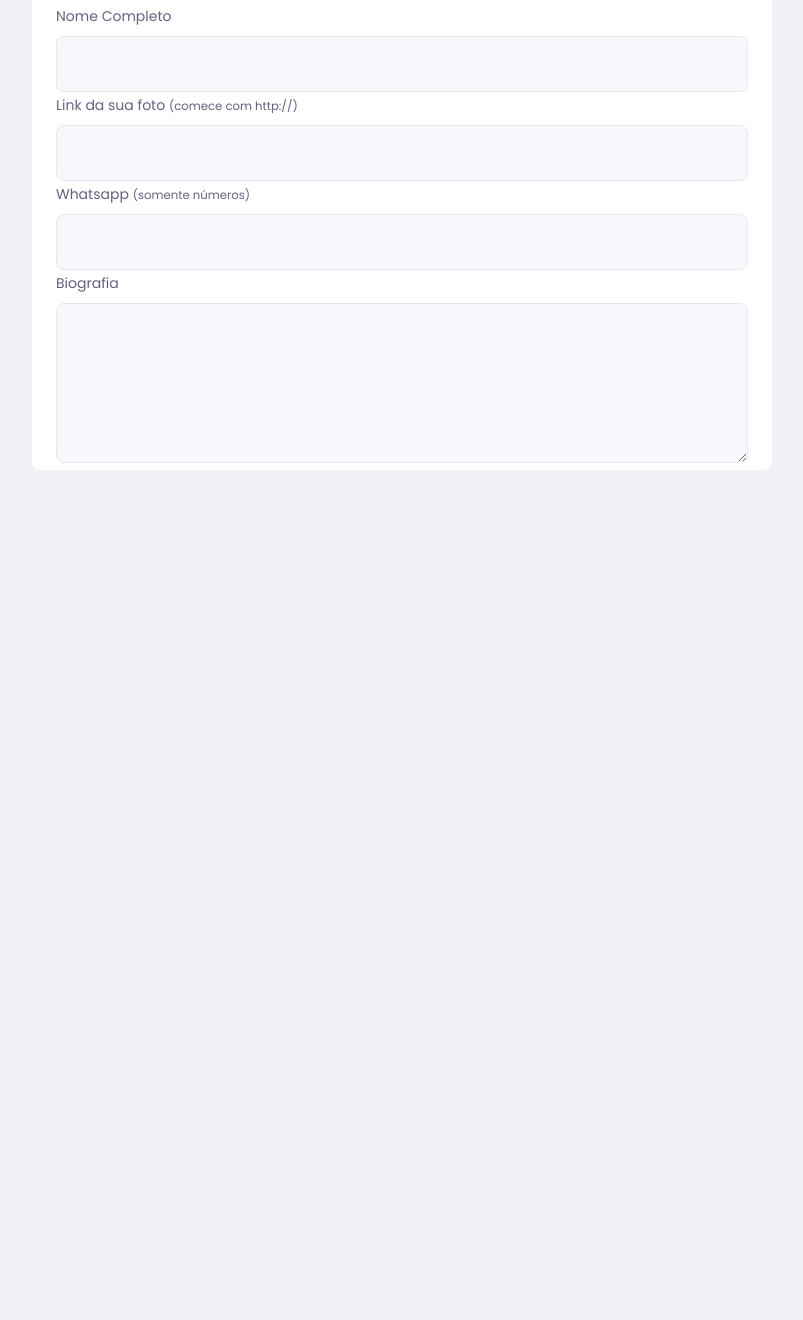
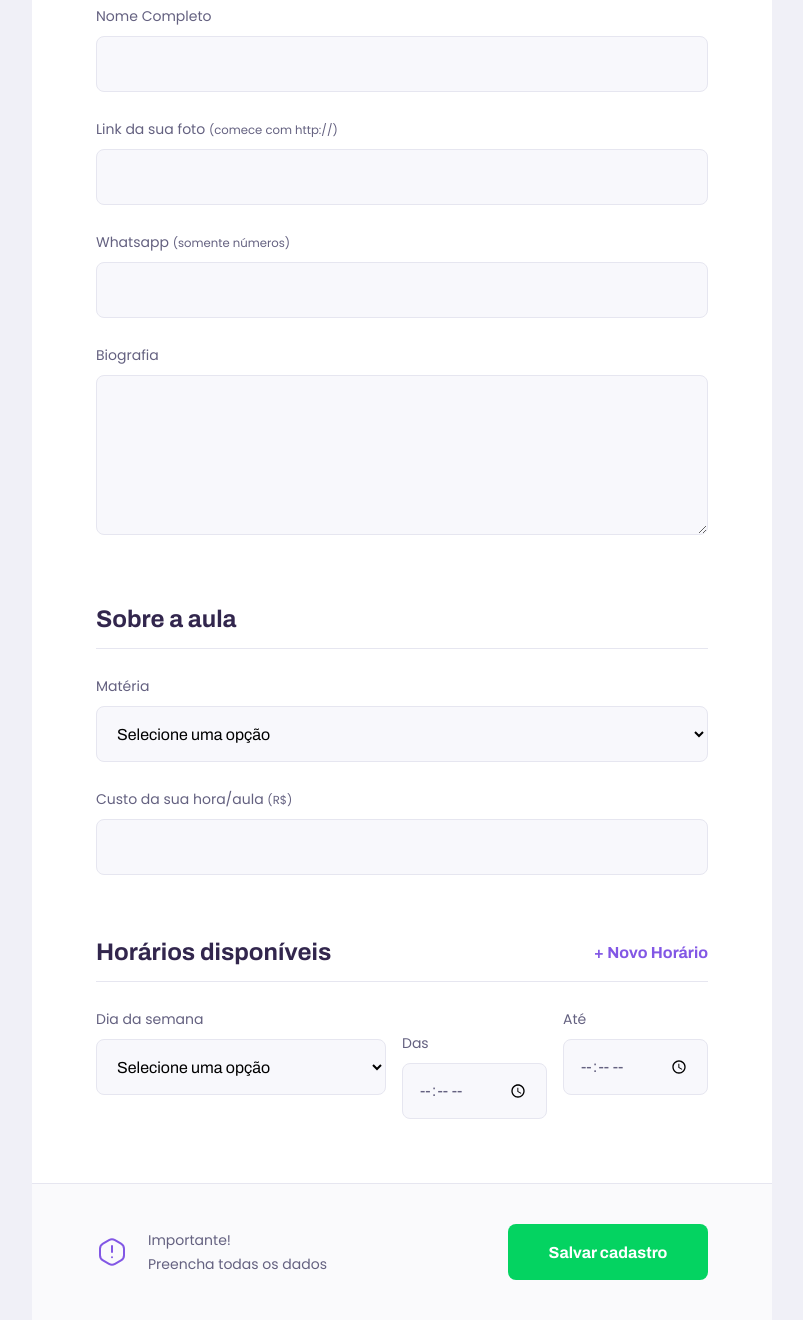
Before and after one commit to carloshssouza/proffy, a plain HTML site: page give-classes.html in a window 1280 px wide. Shown: the part 436-1756 px from the top of the page, without its empty margins (238-1041 px from the left). Before the commit the page ends 906 px from the top, so only its background shows below. Drawn offline with Linux system fonts and the light colour scheme.

Commit message:
Day 3 update partial

```diff
--- a/give-classes.html
+++ b/give-classes.html
@@ -11,8 +11,6 @@
     <link rel="stylesheet" href="/styles/partials/forms.css">
 
     <link href="https://fonts.googleapis.com/css2?family=Archivo:wght@400;700&amp;family=Poppins:wght@400;600&amp;display=swap" rel="stylesheet">
-
-
 </head>
 <body id="page-give-classes">
 
@@ -58,7 +56,74 @@
                     </div>
 
                 </fieldset>
+
+                <fieldset>
+                    <legend>Sobre a aula</legend>
+                    <div class="select-block">
+                        <label for="subject">Matéria</label>
+                        <select name="subject" id="subject" required>
+                            <option value="">Selecione uma opção</option>
+                            <option value="1">Artes</option>
+                            <option value="2">Biologia</option>
+                            <option value="3">Ciências</option>
+                            <option value="4">Educação física</option>
+                            <option value="5">Física</option>
+                            <option value="6">Geografia</option>
+                            <option value="7">História</option>
+                            <option value="8">Matemática</option>
+                            <option value="9">Português</option>
+                            <option value="10">Química</option>
+                        </select>
+                    </div>
+
+                    <div class="input-block">
+                        <label for="cost">Custo da sua hora/aula
+                            <small>(R$)</small>
+                        </label>
+                        <input type="cost" id="cost" type="number" required>
+                    </div>
+                </fieldset>
+
+                <fieldset id="schedule-items">
+                    <legend>Horários disponíveis
+                        <button id="add-time">+ Novo Horário</button>
+                    </legend>
+
+                    <div class="schedule-item">
+                        <div class="select-block">
+                            <label for="weekday">Dia da semana</label>
+                            <select name="weekday[]" required>
+                                <option value="">Selecione uma opção</option>
+                                <option value="0">Domingo</option>
+                                <option value="1">Segunda</option>
+                                <option value="2">Terça-feira</option>
+                                <option value="3">Quarta-feira</option>
+                                <option value="4">Quinta-feira</option>
+                                <option value="5">Sexta-feira</option>
+                                <option value="6">Sábado</option>
+                            </select>
+                        </div>
+
+                        <div class="input-block">
+                            <label for="time_from">Das</label>
+                            <input type="time" name="time_from[]" required>
+                        </div>
+
+                        <div class="input-block">
+                            <label for="time_to">Até</label>
+                            <input type="time" name="time_to[]" required>
+                        </div>
+                    </div>
+                </fieldset>
             </form>
+
+            <footer>
+                <p>
+                    <img src="/images/icons/warning.svg" alt="Aviso importante">
+                    Importante! <br> Preencha todas os dados
+                </p>
+                <button type="submit"form="create-class">Salvar cadastro</button>
+            </footer>
 
         </main>
     </div>
--- a/styles/partials/header.css
+++ b/styles/partials/header.css
@@ -15,8 +15,6 @@
     justify-content: space-between;
 
     padding: 1.6rem;
-
-
 }
 
 .page-header .top-bar-container a{
@@ -77,5 +75,4 @@
     .page-header .header-content strong{
         max-width: 350px;
     }
-
 }
--- a/styles/partials/page-give-classes.css
+++ b/styles/partials/page-give-classes.css
@@ -1,6 +1,10 @@
 #page-give-classes #container{
     width: 100vw;
     height: 100vh;
+}
+
+#page-give-classes .page-header .header-content{
+    margin-bottom: 6.4rem;
 }
 
 #page-give-classes main{
@@ -32,8 +36,118 @@
     border-bottom: 1px solid var(--color-line-in-white);
 }
 
+#page-give-classes fieldset legend button{
+    background: none;
+    border: 0;
+
+    color: var(--color-primary);
+    font: 700 1.6rem Archivo;
+    cursor: pointer;
+    transition: 0.2s;
+}
+
+#page-give-classes fieldset legend button:hover {
+    color: var(--color-primary-dark);
+}
+
+#page-give-classes fieldset+fieldset{
+    margin-top: 6.4rem;
+}
+
+#page-give-classes .input-block+.input-block,
+#page-give-classes .input-block+.textarea-block,
+#page-give-classes .select-block+.input-block{
+    margin-top: 2.4rem;
+
+}
+
+#page-give-classes main footer{
+    padding: 4rem 2.4erm;
+
+    background: var(--color-box-footer);
+    border-top: 1px solid var(--color-line-in-white);
+    margin-top: 6.4rem;
+
+    color: var(--color-text-complement);
+}
+
+#page-give-classes main footer p{
+    display: flex;
+    align-items: center;
+    justify-content: center;
+
+    font-size: 1.4rem;
+    line-height: 2.4rem;
+}
+
+#page-give-classes main footer p img{
+    margin-right: 2rem;
+}
+
+#page-give-classes main footer button{
+    width: 100%;
+    height: 5.6rem;
+    background: var(--color-secondary);
+    color: var(--color-button-text);
+    border: 0;
+    border-radius: .8rem;
+    cursor: pointer;
+    font: 700 1.6rem Archivo;
+
+    display: flex;
+    align-items: center;
+    justify-content: center;
+    text-decoration: none;
+
+    transition: 0.2s;
+    margin-top: 3.2rem;
+}
+
+#page-give-classes main footer button:hover{
+    background:var(--color-secondary-dark);
+}
+
+.schedule-item+.schedule-item{
+    margin-top: 3.2rem;
+    padding-top: 3.2rem;
+
+    border-top: 1px solid var(--color-line-in-white);
+}
+
 @media (min-width: 700px){
     #page-give-classes #container{
         max-width: 100vw;
     }
+
+    #page-give-classes .page-header .header-content{
+        margin-bottom: 0;
+    }
+
+    #page-give-classes main fieldset{
+        padding: 0 64px;
+    }
+
+    .schedule-item{
+        display: grid;
+        grid-template-columns: 2fr 1fr 1fr;
+        column-gap: 1.6rem;
+    }
+
+    #page-give-classes #schedule-items .selet-block+.input-block,
+    #page-give-classes #schedule-items .input-block+.input-block{
+        margin-top: 0;
+    }
+
+    #page-give-classes main footer{
+        padding: 40px 64px;
+
+        display: flex;
+        align-items: center;
+        justify-content:space-between;
+    }
+
+    #page-give-classes main footer button{
+        margin-top: 0;
+        width: 200px;
+    }
 }
--- a/styles/partials/page-landing.css
+++ b/styles/partials/page-landing.css
@@ -24,7 +24,6 @@
 }
 .hero-image{
     width: 100%;
-
 }
 
 .buttons-container{
--- a/styles/partials/page-study.css
+++ b/styles/partials/page-study.css
@@ -114,6 +114,7 @@
     border-radius: .8rem;
     cursor: pointer;
     font: 700 1.4rem Archivo;
+
     display: flex;
     align-items: center;
     justify-content: space-evenly;
@@ -125,7 +126,6 @@
 .teacher-item fotter button:hover {
     background: var(--color-secondary-dark);
 }
-
 
 @media(min-width:700px){
     #page-study #container{
```
Also changed, not shown: index.html (+0 -8 lines), study.html (+0 -5 lines).
